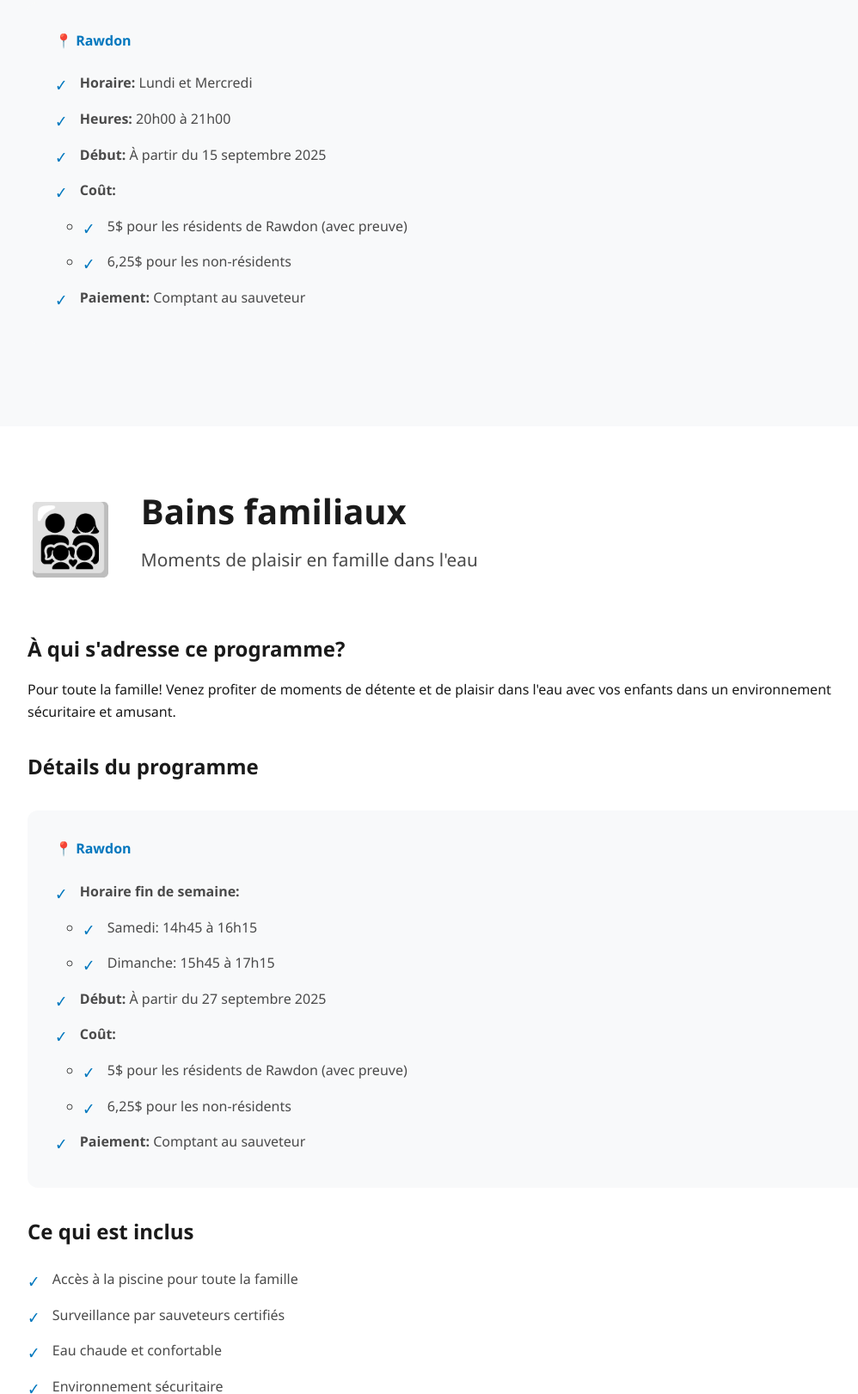
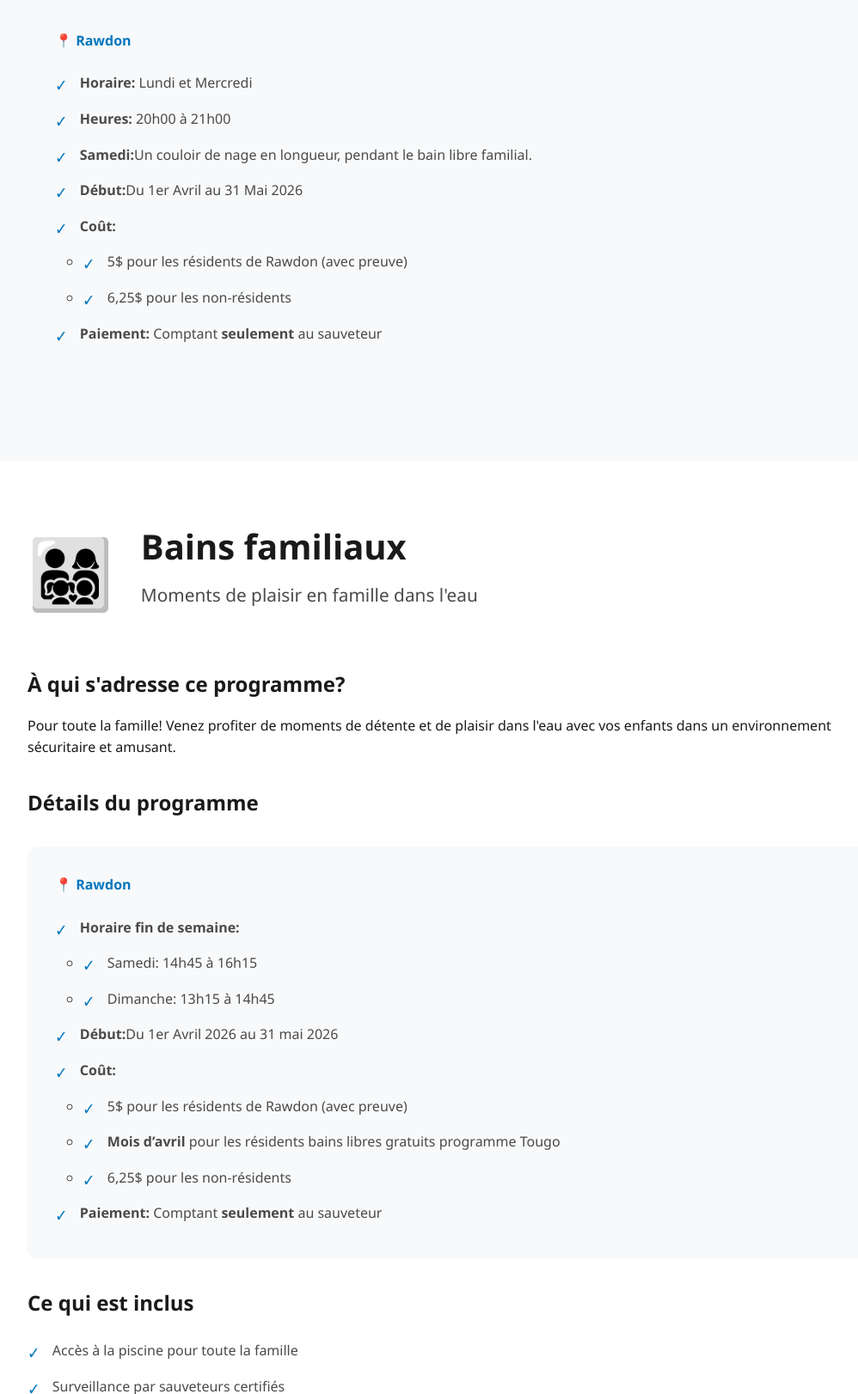
Before and after one commit to rverssoi-code/natation-en-forme, a plain HTML site: page pages/programmes.html in a window 1280 px wide. Shown: the part 4654-6276 px from the top of the page at 86% size, without its empty margins (28-1026 px from the left). Drawn offline with Linux system fonts and the light colour scheme.

Commit message:
Update_fav_err_bains

```diff
--- a/pages/programmes.html
+++ b/pages/programmes.html
@@ -256,13 +256,14 @@
                         <ul class="features-list">
                             <li><strong>Horaire:</strong> Lundi et Mercredi</li>
                             <li><strong>Heures:</strong> 20h00 à 21h00</li>
-                            <li><strong>Début:</strong> À partir du 15 septembre 2025</li>
+                            <li><strong>Samedi:</strong>Un couloir de nage en longueur, pendant le bain libre familial.</li>
+                            <li><strong>Début:</strong>Du 1er Avril au 31 Mai 2026</li>
                             <li><strong>Coût:</strong></li>
                             <ul style="margin-left: 2rem;">
                                 <li>5$ pour les résidents de Rawdon (avec preuve)</li>
                                 <li>6,25$ pour les non-résidents</li>
                             </ul>
-                            <li><strong>Paiement:</strong> Comptant au sauveteur</li>
+                            <li><strong>Paiement:</strong> Comptant <strong>seulement</strong> au sauveteur</li>
                         </ul>
                     </div>
                 </div>
@@ -293,15 +294,16 @@
                             <li><strong>Horaire fin de semaine:</strong></li>
                             <ul style="margin-left: 2rem;">
                                 <li>Samedi: 14h45 à 16h15</li>
-                                <li>Dimanche: 15h45 à 17h15</li>
+                                <li>Dimanche: 13h15 à 14h45</li>
                             </ul>
-                            <li><strong>Début:</strong> À partir du 27 septembre 2025</li>
+                            <li><strong>Début:</strong>Du 1er Avril 2026 au 31 mai 2026</li>
                             <li><strong>Coût:</strong></li>
                             <ul style="margin-left: 2rem;">
                                 <li>5$ pour les résidents de Rawdon (avec preuve)</li>
+                                <li><strong>Mois d’avril </strong>pour les résidents bains libres gratuits programme Tougo</li>
                                 <li>6,25$ pour les non-résidents</li>
                             </ul>
-                            <li><strong>Paiement:</strong> Comptant au sauveteur</li>
+                            <li><strong>Paiement:</strong> Comptant <strong>seulement</strong> au sauveteur</li>
                         </ul>
                     </div>
 
--- a/style.css
+++ b/style.css
@@ -555,6 +555,7 @@ section {
     margin-bottom: 1.5rem;
 }
 
+
 .programme-card h3 {
     font-size: 1.5rem;
     color: var(--text-dark);
```
Also changed, not shown: pages/actualites.html (+22 -3 lines), favicon.ico (added), images/favicon/android-chrome-192x192.png (added), images/favicon/android-chrome-512x512.png (added), images/favicon/apple-touch-icon.png (added), images/favicon/favicon-16x16.png (added), images/favicon/favicon-32x32.png (added), images/favicon/favicon.ico (added), images/favicon/site.webmanifest (added), images/temp/Bain_libre_rawdon1eravril_31mai_2026.jpg (added), 2 other files.
